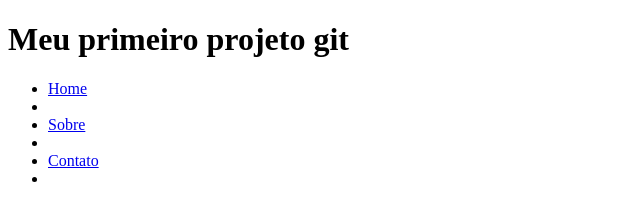
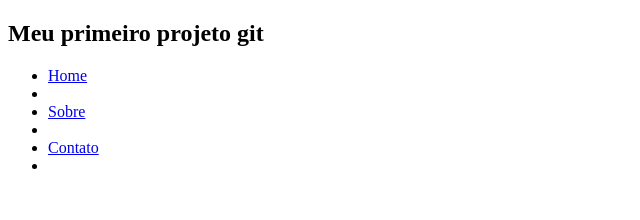
Before and after one commit to Leozinn/README, a plain HTML site: page index.html in a window 1280 px wide. Shown: the whole page, without its empty margins (0-640 px from the left). Drawn offline with Linux system fonts and the light colour scheme.

Commit message:
Alterado de H1 para H2

```diff
--- a/index.html
+++ b/index.html
@@ -4,7 +4,7 @@
 	<title>Meu Site</title>
 </head>
 <body>
-<h1>Meu primeiro projeto git</h1>
+<h2>Meu primeiro projeto git</h2>
 	<ul>
 	<li><a href="index.html">Home<a/><li/>
 	<li><a href="Sobre.html">Sobre<a/><li/>
```
